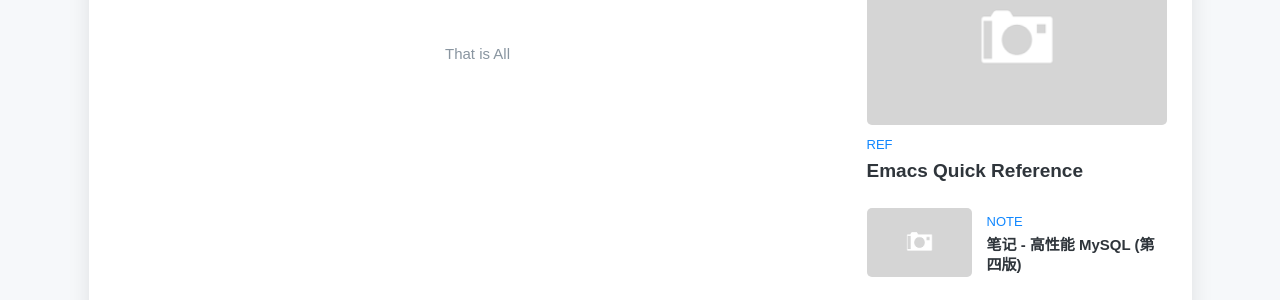
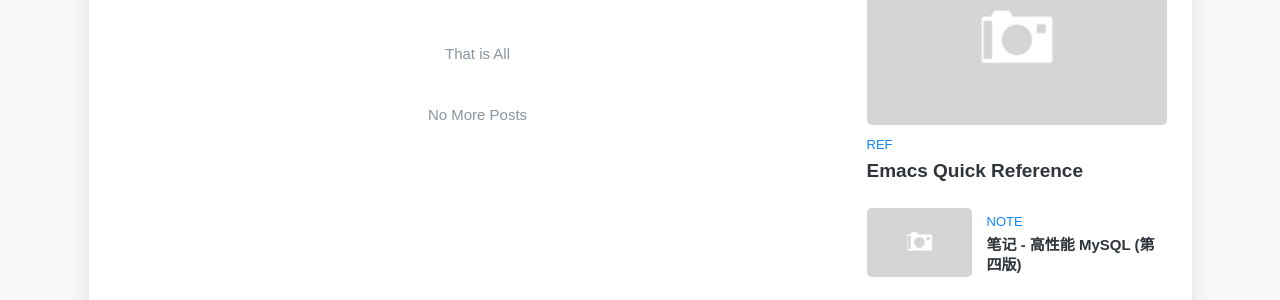
Before and after one commit to postca/postca.github.io, a Jekyll site: the page built from pages/note.html, in a window 1280 px wide. Shown: the part 164-464 px from the top of the page. Built offline with Jekyll 4.4.1, drawn with Linux system fonts in a browser that asks for light colours.

Commit message:
Update note.html

```diff
--- a/pages/note.html
+++ b/pages/note.html
@@ -25,3 +25,23 @@
         <span class='no-more btn load-more show'>That is All</span>
     {% endif %}
 </div>
+
+      <div class="blog-posts hfeed index-post-wrap">
+      {% for post in paginator.posts %}
+          {% if post.featured != true %}
+            {% include postbox.html %}
+          {% endif %}
+        {% endfor %}
+      </div> <!-- End of .blog-posts -->
+
+<div class='blog-pager' id='blog-pager'>
+  {% if paginator.next_page %}
+    <a class='blog-pager-older-link btn load-more' href='/page{{ paginator.next_page }}' id='supermag-pro-load-more-link'>
+      Load More Posts
+    </a>
+    <span class='loading'><div class='loader'></div></span>
+    <span class='no-more btn load-more' style='display:none;'>No More Posts</span>
+  {% else %}
+    <span class='no-more btn load-more show'>No More Posts</span>
+  {% endif %}
+</div>
```
